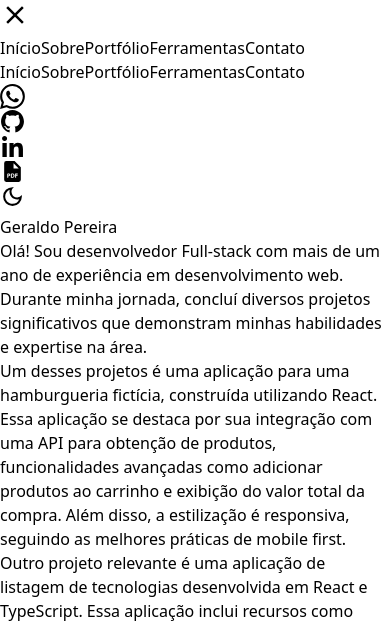
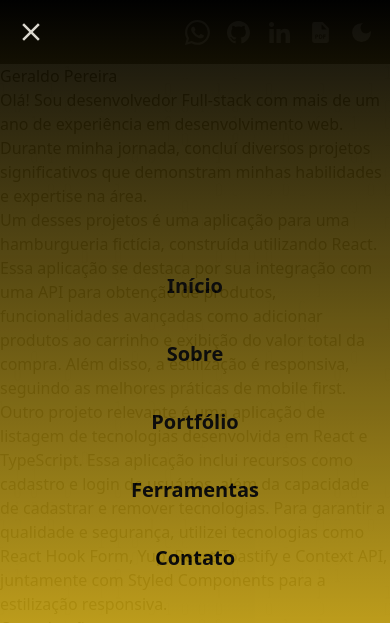
Before and after one commit to Geraldopereirads/portfolio-frontend, a Next.js app: page /about in a window 390 px wide. Both pictures are taken after a click on the button 15 px from the left and 15 px from the top of the page. Shown: the top 623 px of the page. Built offline with nearby package versions, Linux system fonts and the light colour scheme.

Commit message:
style: add mobile style

```diff
--- a/src/components/ThemeSwither/index.tsx
+++ b/src/components/ThemeSwither/index.tsx
@@ -1,6 +1,6 @@
 "use client";
 import { useTheme } from "next-themes";
-import { MdOutlineDarkMode, MdOutlineLightMode } from "react-icons/md";
+import { MdDarkMode, MdLightMode } from "react-icons/md";
 
 const ThemeSwitcher = () => {
   const { theme, setTheme } = useTheme();
@@ -8,9 +8,9 @@ const ThemeSwitcher = () => {
   return (
     <button onClick={() => setTheme(theme === "dark" ? "light" : "dark")}>
       {theme === "dark" ? (
-        <MdOutlineLightMode size={25} />
+        <MdLightMode size={25} />
       ) : (
-        <MdOutlineDarkMode size={25} />
+        <MdDarkMode size={25} />
       )}
     </button>
   );
--- a/src/components/header/header.tsx
+++ b/src/components/header/header.tsx
@@ -11,15 +11,15 @@ const Header = () => {
   const [nav, setNav] = useState(false);
 
   return (
-    <header>
+    <header className="flex flex-row items-center justify-between font-semibold sticky top-0 z-10 space h-16 bg-header">
       {nav ? (
         <>
-          <button onClick={() => setNav(!nav)}>
-            <MdClose size={30} />
+          <button onClick={() => setNav(!nav)} className="z-20 md:hidden text-textWhite">
+            <MdClose className="z-10" size={30} />
           </button>
 
-          <div>
-            <nav>
+          <div className="md:hidden fixed w-full h-full top-0 left-0 right-0 flex items-center justify-center bg-gradient-to-t from-yellow-400 to-black ease-in opacity-95 pointer-events-auto transform translate-y-0 z-10">
+            <nav className=" flex flex-col items-center justify-center gap-10 container text-xl">
               <Link href="/">Início</Link>
               <Link href="/about">Sobre</Link>
               <Link href="/portfolio">Portfólio</Link>
@@ -29,12 +29,12 @@ const Header = () => {
           </div>
         </>
       ) : (
-        <button onClick={() => setNav(!nav)}>
+        <button onClick={() => setNav(!nav)} className="md:hidden flex text-textWhite">
           <RiMenuAddLine size={30} />
         </button>
       )}
 
-      <div>
+      <div className="hidden md:block">
         <nav>
           <Link href="/">Início</Link>
           <Link href="/about">Sobre</Link>
@@ -44,7 +44,7 @@ const Header = () => {
         </nav>
       </div>
 
-      <section>
+      <section className="flex flex-row gap-4 text-textWhite">
         <Link
           href="https://wa.me/5522997773136"
           title="WhatsApp"
@@ -73,7 +73,7 @@ const Header = () => {
         >
           <BiSolidFilePdf size={25} />
         </Link>
-        <ThemeSwitcher/>
+        <ThemeSwitcher />
       </section>
     </header>
   );
--- a/src/pages/index.tsx
+++ b/src/pages/index.tsx
@@ -26,6 +26,6 @@ const Home: NextPage = () => {
         />
       </main>
     </>
-  );
-};
-export default Home;
+  )
+}
+export default Home
--- a/src/styles/globals.css
+++ b/src/styles/globals.css
@@ -2,11 +2,20 @@
 @tailwind components;
 @tailwind utilities;
 
-body {
-    @apply bg-white text-black dark:bg-black dark:text-gray-100 transition-colors duration-200;
+@layer components {
+    .space {
+        @apply p-4 lg:pl-14 lg:pr-14 2xl:pr-20 2xl:pl-20;
+    }
 
+    .hover {
+        @apply hover:text-primary transition duration-300;
+    }
 }
 
-body * {
-    @apply transition-colors duration-200;
+main {
+    @apply bg-[url('../assets/img/background/backgroundLightDesenvolvedorFrontEnd.svg')] text-black dark:bg-[url('../assets/img/background/backgroundDarkDesenvolvedorFrontEnd.svg')] dark:text-gray-100 transition-colors duration-100;
 }
+
+main * {
+    @apply transition-colors duration-100;
+}
--- a/tailwind.config.ts
+++ b/tailwind.config.ts
@@ -8,7 +8,13 @@ const config: Config = {
     "./src/app/**/*.{js,ts,jsx,tsx,mdx}",
   ],
   theme: {
-    extend: {},
+    extend: {
+      colors: {
+        primary: "#D6CD2A",
+        header: "#1B1B1B",
+        textWhite: '#DAD7CE',
+      },
+    },
   },
   plugins: [],
 };
```
Also changed, not shown: src/assets/img/background/image 1.svg (added).
